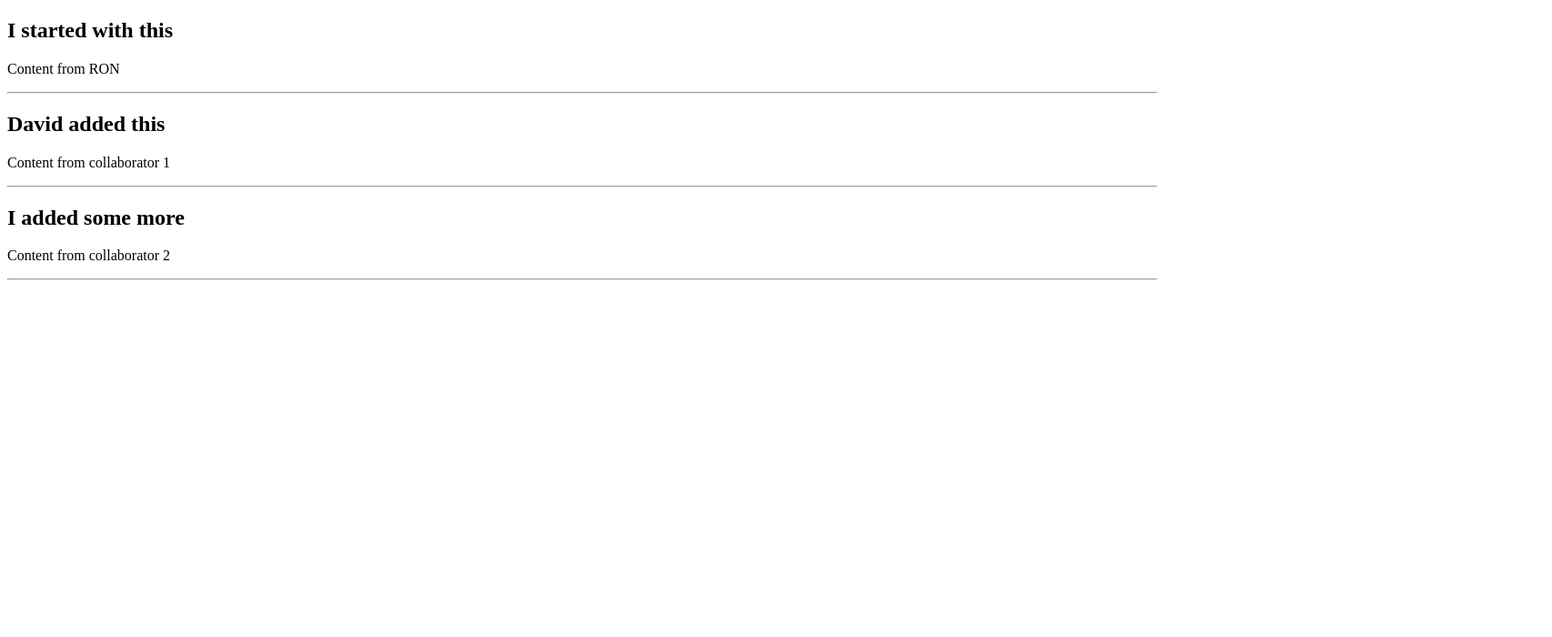
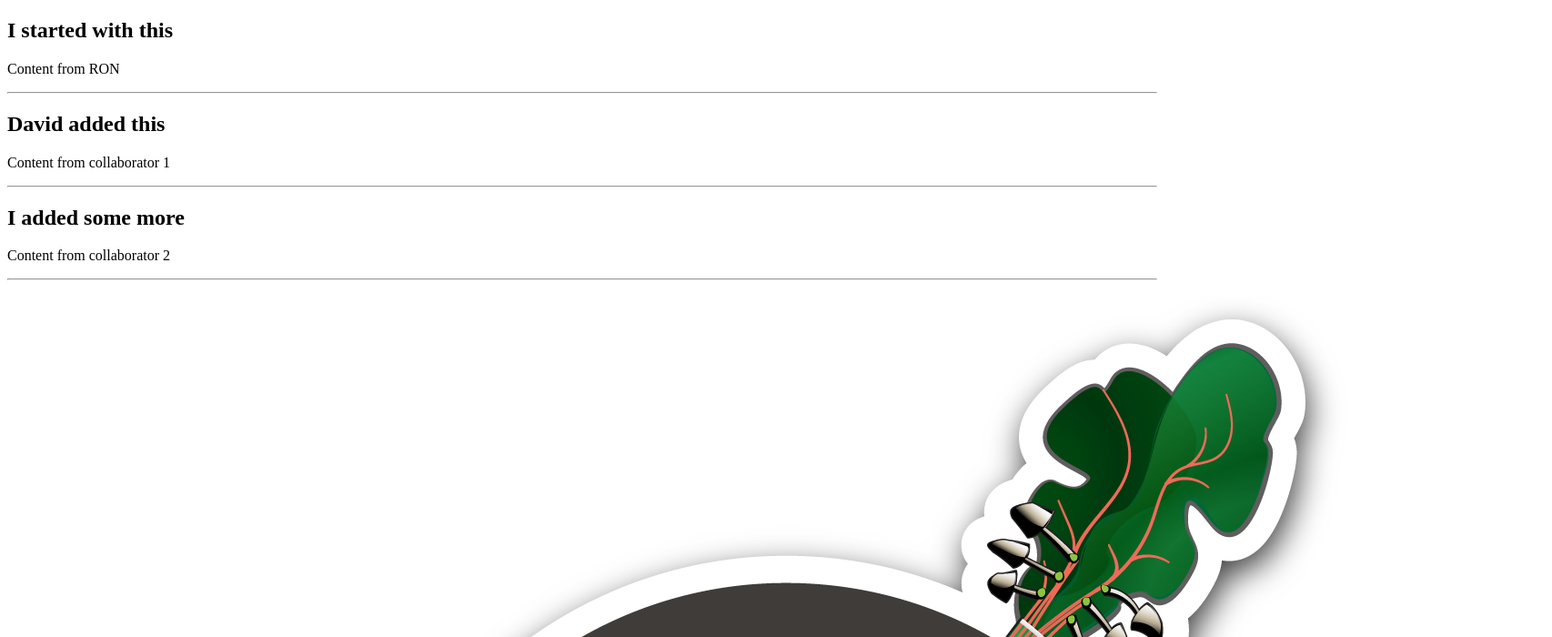
Before and after one commit to rbailey000/collaborate, a plain HTML site: page index.html in a window 1280 px wide. Shown: the top 700 px of the page at 91% size, 1706 px wide, since content can reach past the window. Drawn offline with Linux system fonts and the light colour scheme.

Commit message:
Added an image reference
Testing to see if merge works

```diff
--- a/index.html
+++ b/index.html
@@ -19,5 +19,6 @@
 	<h2>I added some more</h2>
 	<p> Content from collaborator 2 </p>
 	<hr>
+  	<p><img src="logo2b.png" /></p>
 </body>
 </html>
```
Also changed, not shown: logo2b.png (added).
